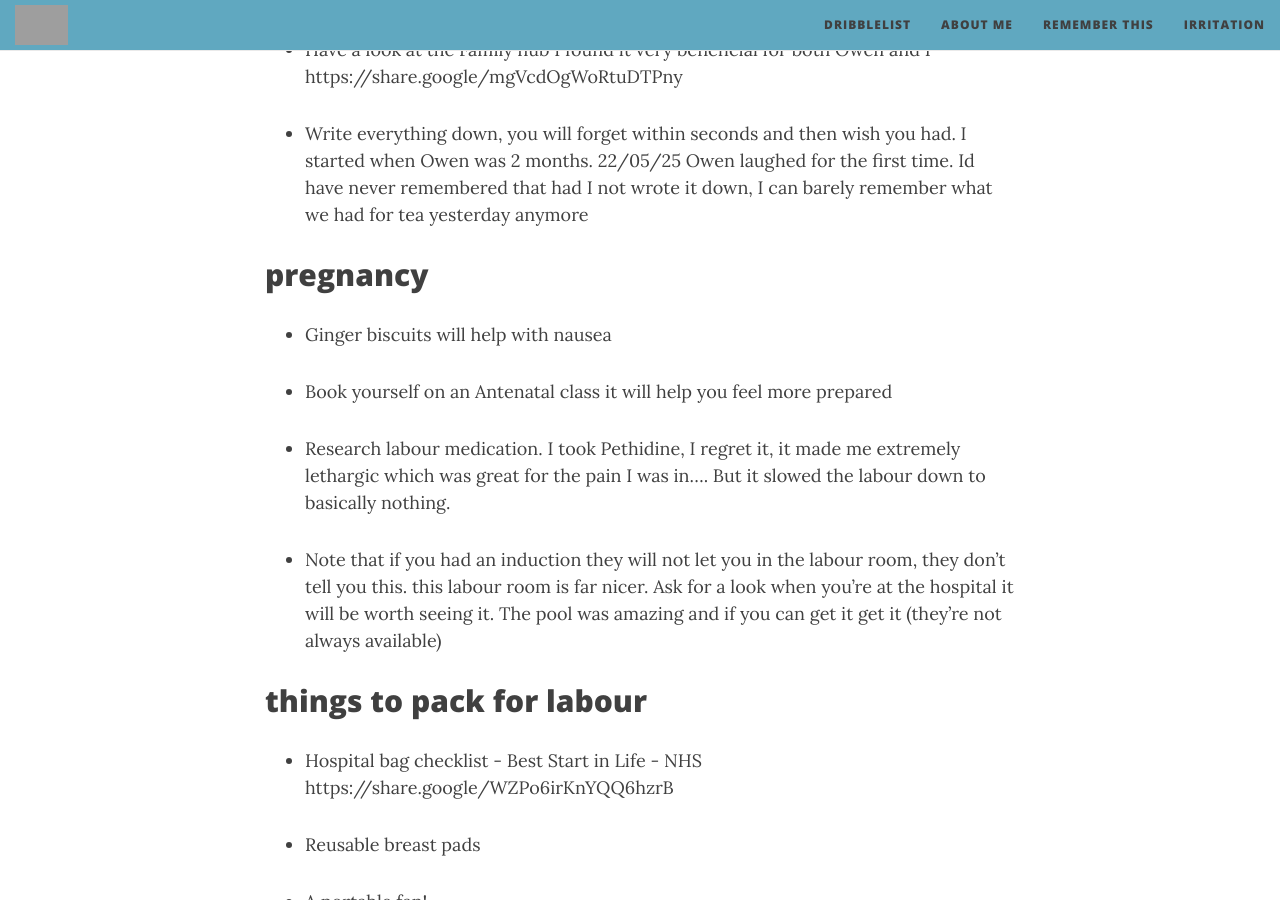
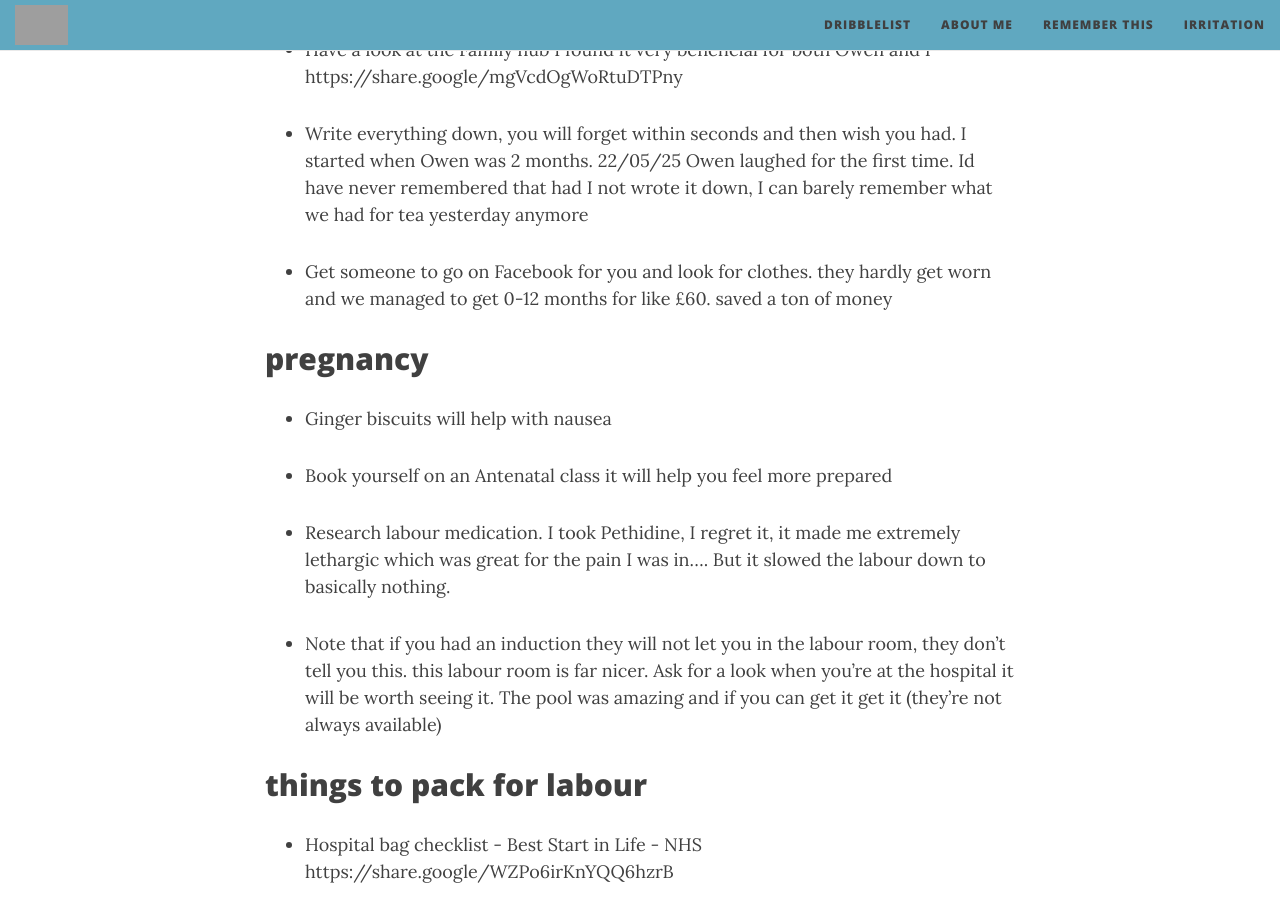
Before and after one commit to ellis-ward/ellis-ward.github.io, a Jekyll site: the page built from _posts/dribble/2026-05-31-adviceformypregnantfriends.md, in a window 1280 px wide and 900 px high, scrolled down 400 px. Built offline with Jekyll 4.4.1, drawn with Linux system fonts in a browser that asks for light colours; nearby versions of some CDN libraries; grey boxes are pictures that could not be loaded.

Commit message:
Update 2026-05-31-adviceformypregnantfriends.md

```diff
--- a/_posts/dribble/2026-05-31-adviceformypregnantfriends.md
+++ b/_posts/dribble/2026-05-31-adviceformypregnantfriends.md
@@ -12,6 +12,8 @@ tags: dribble
 - Have a look at the Family hub I found it very beneficial for both Owen and I  https://share.google/mgVcdOgWoRtuDTPny
 
 - Write everything down, you will forget within seconds and then wish you had. I started when Owen was 2 months. 22/05/25 Owen laughed for the first time. Id have never remembered that had I not wrote it down, I can barely remember what we had for tea yesterday anymore
+
+- Get someone to go on Facebook for you and look for clothes. they hardly get worn and we managed to get 0-12 months for like £60. saved a ton of money
 
 <h2>pregnancy</h2>
 
```
